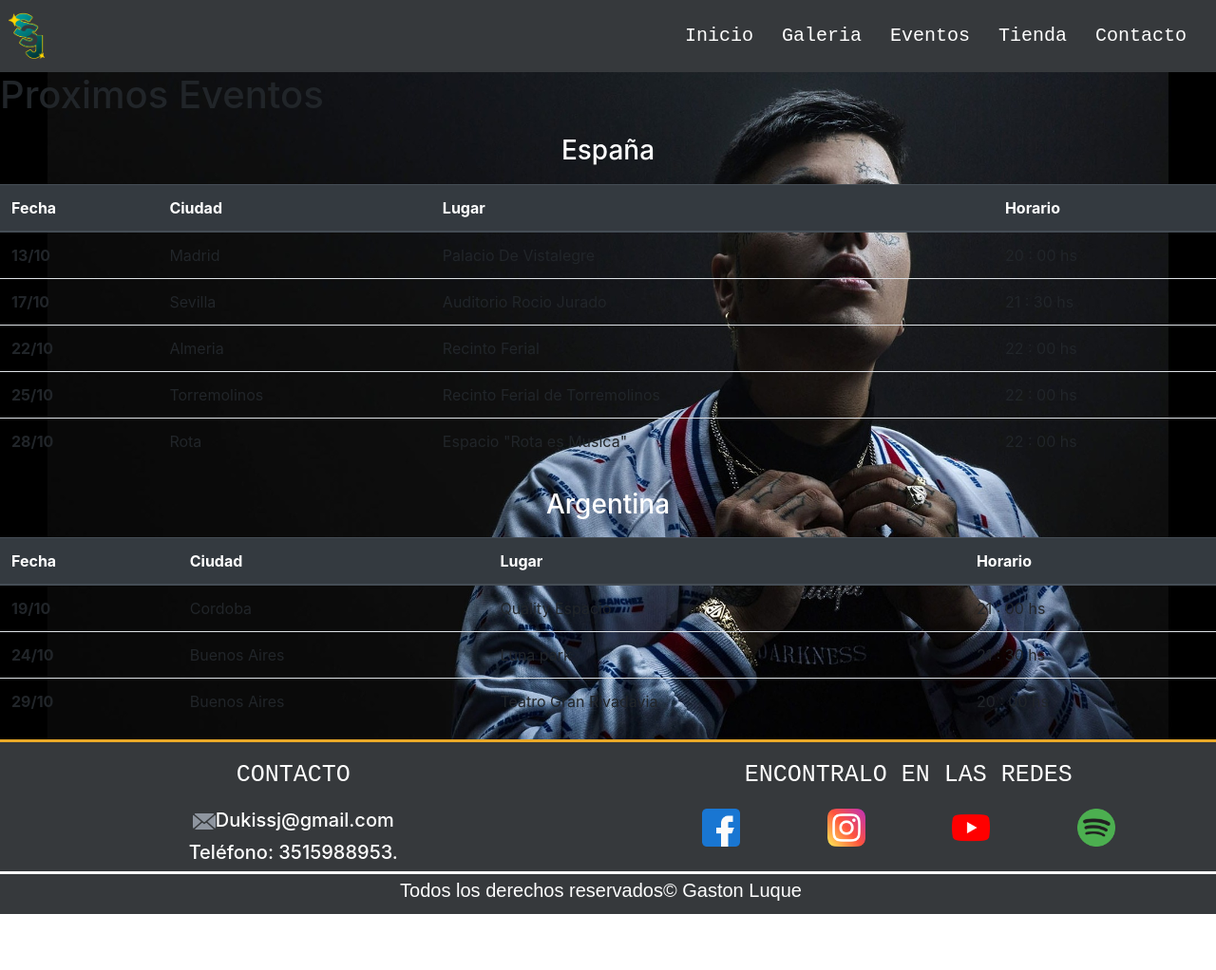
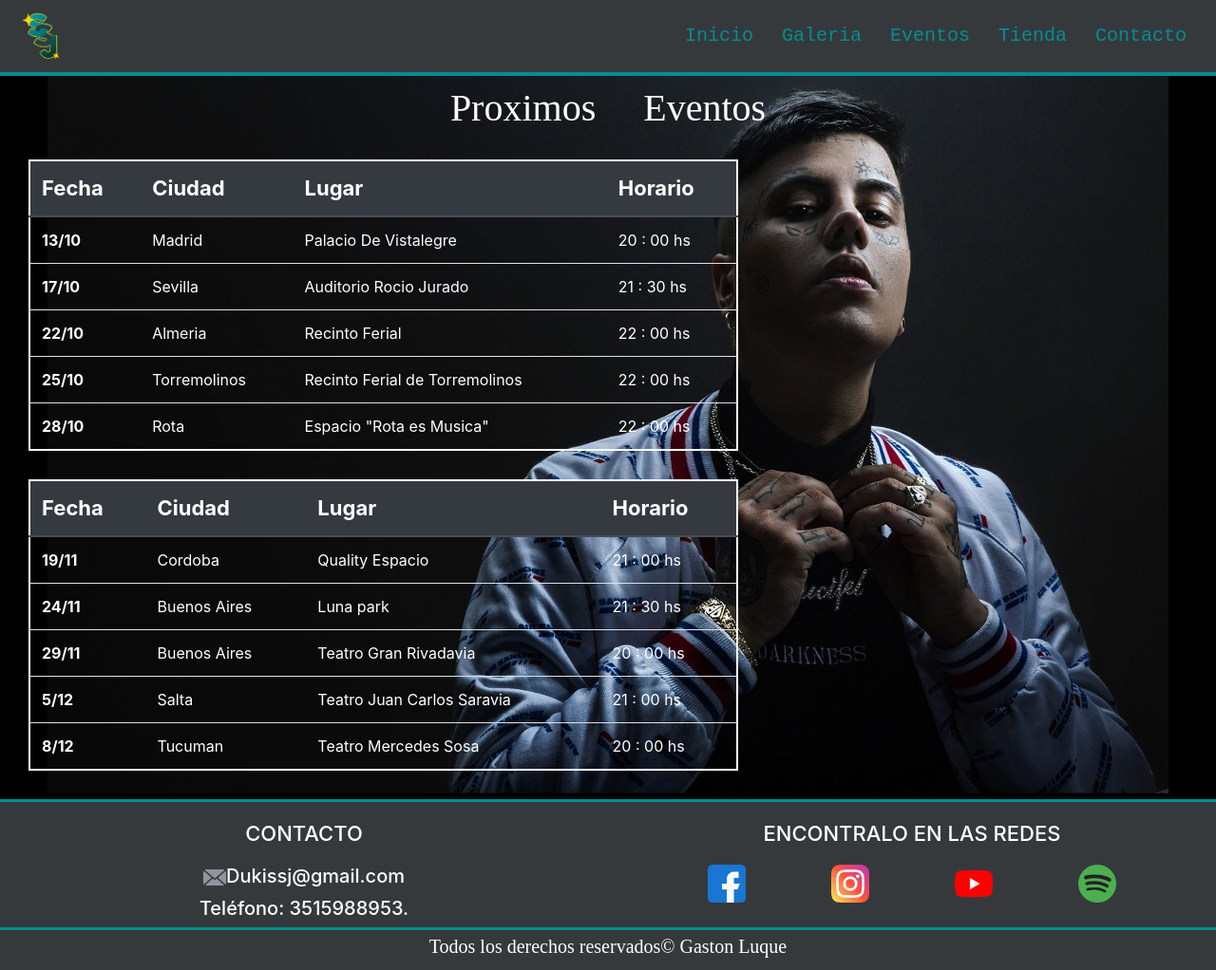
Before and after one commit to GastonLuque/sitioduki, a website: page pages/proxeventos.html in a window 1280 px wide. Shown: the whole page at 95% size. Before the commit the page ends 963 px from the top, so only its background shows below. Drawn offline with nearby package versions, Linux system fonts and the light colour scheme.

Commit message:
ultimando detalles de nuestro proyecto

```diff
--- a/pages/proxeventos.html
+++ b/pages/proxeventos.html
@@ -15,7 +15,7 @@
   <body class="eventos__body">
       <!-- inicio de la nav -->
 		  <!-- inicio de encabezado -->
-    <header class="container-fluid ">
+    <header class="container-fluid contenedor__nav ">
       <nav class="navbar navbar-expand-sm navbar-light  row">
         <button class="navbar-toggler" type="button" data-toggle="collapse" data-target="#opciones">
           <span class="navbar-toggler-icon"></span>
@@ -47,11 +47,10 @@
       </nav>
     </header>
       <!-- cierre de la nav -->
-    <!--inicio de la lista  -->
-    <h1>Proximos Eventos</h1>
-    <table class="table tabla">
-        <h3 class="tabla__titulo1 col-lg-12 col-xs-12">España</h3>
-        <thead class="thead-dark">
+    <!--inicio de la tabla  -->
+    <h1 class="titulo__encabezado">Proximos Eventos</h1>
+    <table class="table tabla col-lg-7 col-xs-12">
+      <thead class="thead-dark ">
             <tr class=" tabla--posicion">
               <th scope="col" class="tabla__texto">Fecha</th>
               <th scope="col" class="tabla__texto">Ciudad</th>
@@ -61,40 +60,39 @@
         </thead>
       <tbody>
         <tr>
-          <th scope="row">13/10</th>
-          <td>Madrid</td>
-          <td>Palacio De Vistalegre</td>
-          <td>20 : 00 hs</td>
+          <th class="tabla__item" scope="row">13/10</th>
+          <td  class="tabla__item">Madrid</td>
+          <td  class="tabla__item">Palacio De Vistalegre</td>
+          <td  class="tabla__item">20 : 00 hs</td>
         </tr>
         <tr>
-          <th scope="row">17/10</th>
-          <td>Sevilla</td>
-          <td>Auditorio Rocio Jurado</td>
-          <td>21 : 30 hs</td>
+          <th  class="tabla__item" scope="row">17/10</th>
+          <td  class="tabla__item">Sevilla</td>
+          <td  class="tabla__item">Auditorio Rocio Jurado</td>
+          <td  class="tabla__item">21 : 30 hs</td>
         </tr>
         <tr>
-          <th scope="row">22/10</th>
-          <td>Almeria</td>
-          <td>Recinto Ferial</td>
-          <td>22 : 00 hs</td>
+          <th  class="tabla__item" scope="row">22/10</th>
+          <td  class="tabla__item">Almeria</td>
+          <td  class="tabla__item">Recinto Ferial</td>
+          <td  class="tabla__item">22 : 00 hs</td>
         </tr>
         <tr>
-          <th scope="row">25/10</th>
-          <td>Torremolinos</td>
-          <td>Recinto Ferial de Torremolinos</td>
-          <td>22 : 00 hs</td>
+          <th  class="tabla__item" scope="row">25/10</th>
+          <td  class="tabla__item">Torremolinos</td>
+          <td  class="tabla__item">Recinto Ferial de Torremolinos</td>
+          <td  class="tabla__item">22 : 00 hs</td>
         </tr>
         <tr>
-          <th scope="row">28/10</th>
-          <td>Rota</td>
-          <td>Espacio "Rota es Musica"</td>
-          <td>22 : 00 hs</td>
+          <th  class="tabla__item" scope="row">28/10</th>
+          <td  class="tabla__item">Rota</td>
+          <td  class="tabla__item">Espacio "Rota es Musica"</td>
+          <td  class="tabla__item">22 : 00 hs</td>
         </tr>
       </tbody>
     </table>
-    <table class="table tabla">
+    <table class="table tabla col-lg-7 col-xs-12">
       <thead class="thead-dark">
-        <h3 class="tabla__titulo2">Argentina</h3>
         <tr class=" tabla--posicion">
           <th scope="col" class="tabla__texto">Fecha</th>
           <th scope="col" class="tabla__texto">Ciudad</th>
@@ -104,27 +102,40 @@
       </thead>
       <tbody>
         <tr>
-          <th scope="row">19/10</th>
-          <td>Cordoba</td>
-          <td>Quality Espacio</td>
-          <td>21 : 00 hs</td>
+          <th  class="tabla__item" scope="row">19/11</th>
+          <td  class="tabla__item">Cordoba</td>
+          <td  class="tabla__item">Quality Espacio</td>
+          <td  class="tabla__item">21 : 00 hs</td>
         </tr>
         <tr>
-          <th scope="row">24/10</th>
-          <td>Buenos Aires </td>
-          <td>Luna park</td>
-          <td>21 : 30 hs</td>
+          <th  class="tabla__item" scope="row">24/11</th>
+          <td  class="tabla__item">Buenos Aires </td>
+          <td  class="tabla__item">Luna park</td>
+          <td  class="tabla__item">21 : 30 hs</td>
         </tr>
         <tr>
-          <th scope="row">29/10</th>
-          <td>Buenos Aires</td>
-          <td>Teatro Gran Rivadavia</td>
-          <td>20 : 00 hs</td>
+          <th  class="tabla__item" scope="row">29/11</th>
+          <td  class="tabla__item">Buenos Aires</td>
+          <td  class="tabla__item">Teatro Gran Rivadavia</td>
+          <td  class="tabla__item">20 : 00 hs</td>
         </tr>
-
+        <tr>
+          <th  class="tabla__item" scope="row">5/12</th>
+          <td  class="tabla__item">Salta</td>
+          <td  class="tabla__item">Teatro Juan Carlos Saravia</td>
+          <td  class="tabla__item">21 : 00 hs</td>
+        </tr>
+        <tr>
+          <th  class="tabla__item" scope="row">8/12</th>
+          <td  class="tabla__item">Tucuman</td>
+          <td  class="tabla__item">Teatro Mercedes Sosa</td>
+          <td  class="tabla__item">20 : 00 hs</td>
+        </tr>
       </tbody>
     </table>
-  <footer data-aos="fade-down" data-aos-easing="linear"data-aos-duration="1000" class="container-fluid footer">
+    <!-- cierre de la tabla -->
+    <!-- inicio del footer -->
+    <footer data-aos="fade-down" data-aos-easing="linear"data-aos-duration="1000" class="container-fluid footer">
       <div class="row footer__row">
         <div class="col-xs-10 col-lg-6 text-left">
           <h5 class="footer__titulo">CONTACTO</h5>
@@ -153,6 +164,8 @@
         </div>
       </div>
   </footer>
+  <!-- cierre del footer -->
+  <!-- los script -->
   <script src="https://code.jquery.com/jquery-3.5.1.slim.min.js" integrity="sha384-DfXdz2htPH0lsSSs5nCTpuj/zy4C+OGpamoFVy38MVBnE+IbbVYUew+OrCXaRkfj" crossorigin="anonymous"></script>
   <script src="https://cdn.jsdelivr.net/npm/bootstrap@4.6.0/dist/js/bootstrap.bundle.min.js" integrity="sha384-Piv4xVNRyMGpqkS2by6br4gNJ7DXjqk09RmUpJ8jgGtD7zP9yug3goQfGII0yAns" crossorigin="anonymous"></script>
   <script src="https://unpkg.com/aos@2.3.1/dist/aos.js"></script>
--- a/scss/_footer.scss
+++ b/scss/_footer.scss
@@ -4,7 +4,7 @@
     margin-top: 40px;
     background-color: $rgbalbum;
     border-top: solid 3px;
-    border-color:$rgbbottom;
+    border-color:$border1nav;
     &__row{
         display: flex;
         align-content: space-between;
@@ -12,9 +12,13 @@
     }
 
     &__titulo{
+        @media only screen and (min-width:780px) {
+            font-size: 22px;
+            font-family: revert;
+        }
         color: $blanco;
         font-size: 25px;
-        font-family: monospace;
+        font-family: revert;
         padding: 10px;
         margin: 10px 5px;
         text-align: center;
@@ -44,13 +48,18 @@
     &__derechos{
         text-align: center;
         border-top:solid 3px;
-        border-color: white;
+        border-color: $border1nav;
         &__texto{
             color: white;
-            font-family: Arial, Helvetica, sans-serif;
+            font-family: "revert";
             font-size: 20px;
             padding: 5px;
             box-sizing: border-box;
+            @media only screen and (max-width:480px) {
+                font-size:27px;
+                font-family: "revert"
+                ;
+            }
         }
     }
 }
--- a/scss/_galeria.scss
+++ b/scss/_galeria.scss
@@ -7,12 +7,23 @@
    display: grid;
    grid-template-columns: repeat(3, 1fr);
    grid-auto-rows: 250px;
-   padding: 15px;
+   padding: 10px;
    grid-gap: 5px;
+   &__titulo{
+       padding: 15px;
+       text-align: center;
+       font-family: "emoji";
+       font-size: 40px;
+
+   }
    &__img{
        width: 100%;
        height: 100%;
        object-fit: cover;
+   }
+   &__img:hover{
+    border: solid 4px;
+    border-color: #052b4d;
    }
 }
 .galeria__item:nth-child(3){
--- a/scss/_nav.scss
+++ b/scss/_nav.scss
@@ -1,9 +1,11 @@
 @import "variables";
 .contenedor__nav{
+    border-bottom:solid 4px transparent ;
+    border-color:$border1nav ;
     @media only screen and (max-width:480px) {
         border: none;
     }
-    @media only screen and (min-width:720px){
+    @media only screen and (min-width:481px){
         position: sticky;
         z-index: 999;
         top: 0;
@@ -37,11 +39,12 @@
 }
 .nav{
     &-link{
-        color:$blanco !important;
+        color: #008F90 !important ;
         font-family: monospace;
+        transition:all 0s;
     }
     &--tamanio{
-        @media only screen and (min-width:1024px){
+        @media only screen and (min-width:780px){
             font-size: $pdesktop;
         }
         @media only screen and (max-width:480px){
@@ -50,11 +53,11 @@
     }
     &--item{
         padding:0px 7px;
-        transition: all 1s;
+        transition: all 0s;
     }
-    &--item:hover{
-      transform: translate3d(10px);
-      background-color: $rgbbottom;
-      border-radius: 10px;
+    &-link:hover{
+        color: white !important;
+        border-top: solid 3px;
+        border-bottom: solid 3px;
     }
 }
--- a/scss/_table.scss
+++ b/scss/_table.scss
@@ -5,31 +5,30 @@
     background-attachment: fixed;
     background-position: center center;
     background-repeat: no-repeat;
-
+}
+.titulo__encabezado{
+    font-family: "emoji" ;
+    margin-top: 10px;
+    font-size: 40px;
+    color: white;
+    text-align: center;
 }
 .tabla{
-    justify-content: space-around;
-    &__titulo1{
-        text-align: center;
-        color: $blanco;
-        padding: 10px;
+    margin-bottom: 30px;
+    padding: 5px;
+    box-sizing: border-box;
+    border:solid 2px;
+    border-color: white;
+    height: auto;
+    @media only screen and (min-width:1022px){
+        margin: 30px;
     }
-    &__titulo2{
-        text-align: center;
-        padding: 10px;
-        color: $blanco;
+    &__texto{
+            color: white;
+            font-size: 22px;
     }
-    &__img{
-        padding-bottom: 20px;
+    &__item{
+        color: white;
 
     }
 }
-.encabezado{
-    &__img{
-
-        position: absolute;
-    }
-}
-.imagen__parrafo{
-    position: relative;
-}
--- a/scss/_tienda.scss
+++ b/scss/_tienda.scss
@@ -2,6 +2,7 @@
 /*incio de scss tienda*/
 .row{
     margin-right: 0;
+    margin-left: 0;
 }
 .tienda__titulo{
     font-family: Arial, Helvetica, sans-serif;
@@ -10,7 +11,9 @@
     padding: 10px;
     @media only screen and (max-width:480px){
         text-align: center;
-        font-size: 20px;
+        font-size: 25px;
+        color: black;
+
     }
 }
 .caja{
@@ -28,3 +31,9 @@
        }
    }
 }
+.boton{
+    text-align: center;
+}
+.fila3{
+    margin-bottom: 20px;
+}
--- a/scss/variables.scss
+++ b/scss/variables.scss
@@ -14,8 +14,7 @@ $gris:gray;
 $rgbesp:(red,yellow,red);
 $rgbarg: (#75AADB,white,#75AADB);
 $rgbenviar:#31384A;
-
-
+$border1nav:(#008F90);
 /*fuentes*/
 $pdesktop:20px;
 $pmobile: 10px
```
Also changed, not shown: index.html (+2 -2 lines), pages/contacto.html (+4 -4 lines), pages/fotos.html (+2 -2 lines), pages/tienda.html (+40 -20 lines), Css/estilos.css.
